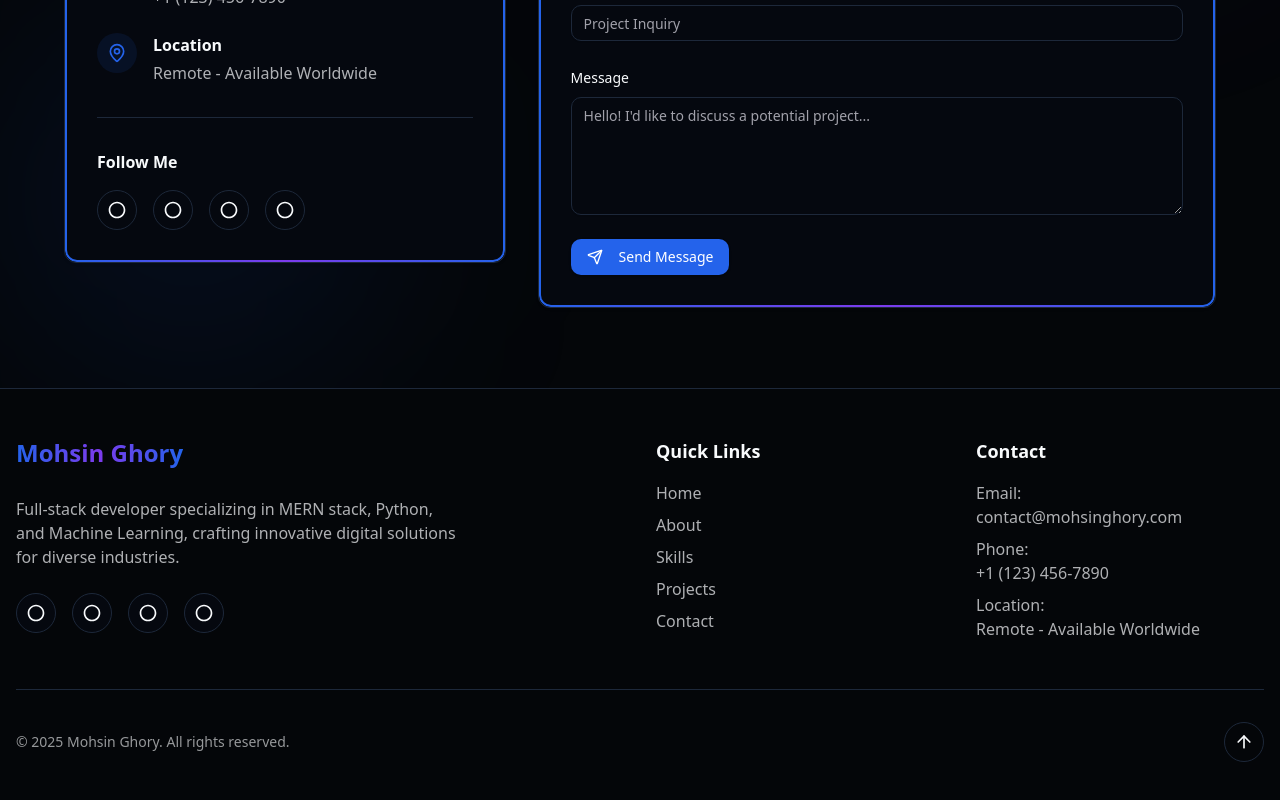
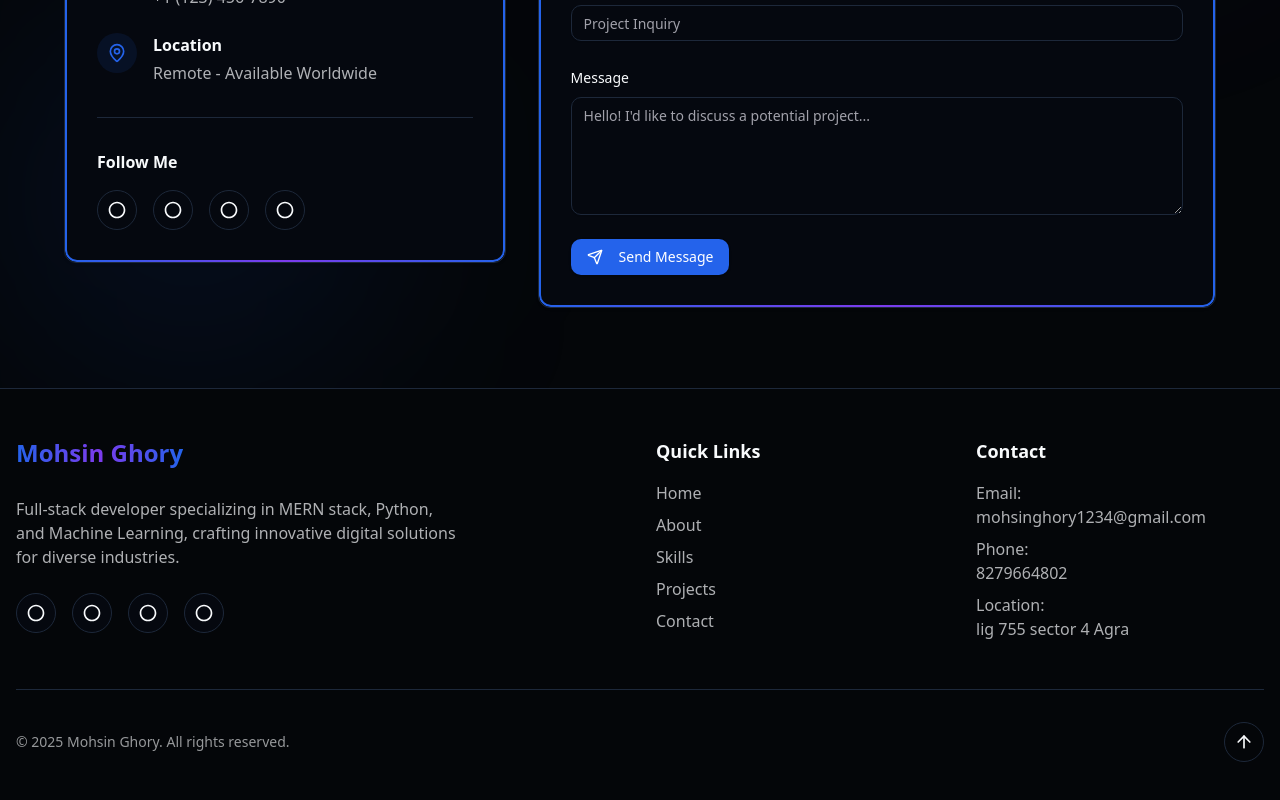
Before and after one commit to mohsinghory/mohsin-portfolio, a Next.js app: page / in a window 1280 px wide. Shown: the part 6236-7036 px from the top of the page. Built offline with nearby package versions, Linux system fonts and the light colour scheme.

Commit message:
Update contact details in Footer section

```diff
--- a/src/components/layout/Footer.tsx
+++ b/src/components/layout/Footer.tsx
@@ -72,19 +72,19 @@ export function Footer() {
             <ul className="space-y-2">
               <li className="text-foreground/70">
                 <span className="block">Email:</span>
-                <a href="mailto:contact@mohsinghory.com" className="hover:text-primary transition-colors">
-                  contact@mohsinghory.com
+                <a href="mailto:mohsinghory1234@gmail.com" className="hover:text-primary transition-colors">
+                  mohsinghory1234@gmail.com
                 </a>
               </li>
               <li className="text-foreground/70">
                 <span className="block">Phone:</span>
-                <a href="tel:+11234567890" className="hover:text-primary transition-colors">
-                  +1 (123) 456-7890
+                <a href="tel:+918279664802" className="hover:text-primary transition-colors">
+                  8279664802
                 </a>
               </li>
               <li className="text-foreground/70">
                 <span className="block">Location:</span>
-                <span>Remote - Available Worldwide</span>
+                <span>lig 755 sector 4 Agra</span>
               </li>
             </ul>
           </div>
```
